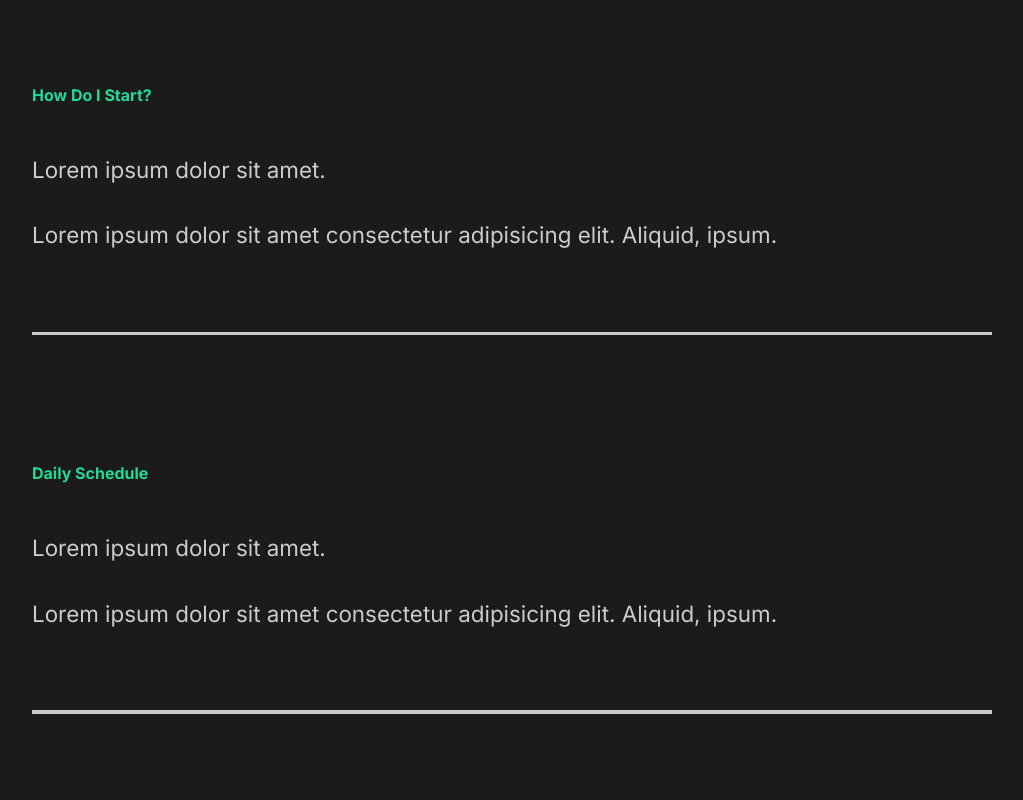
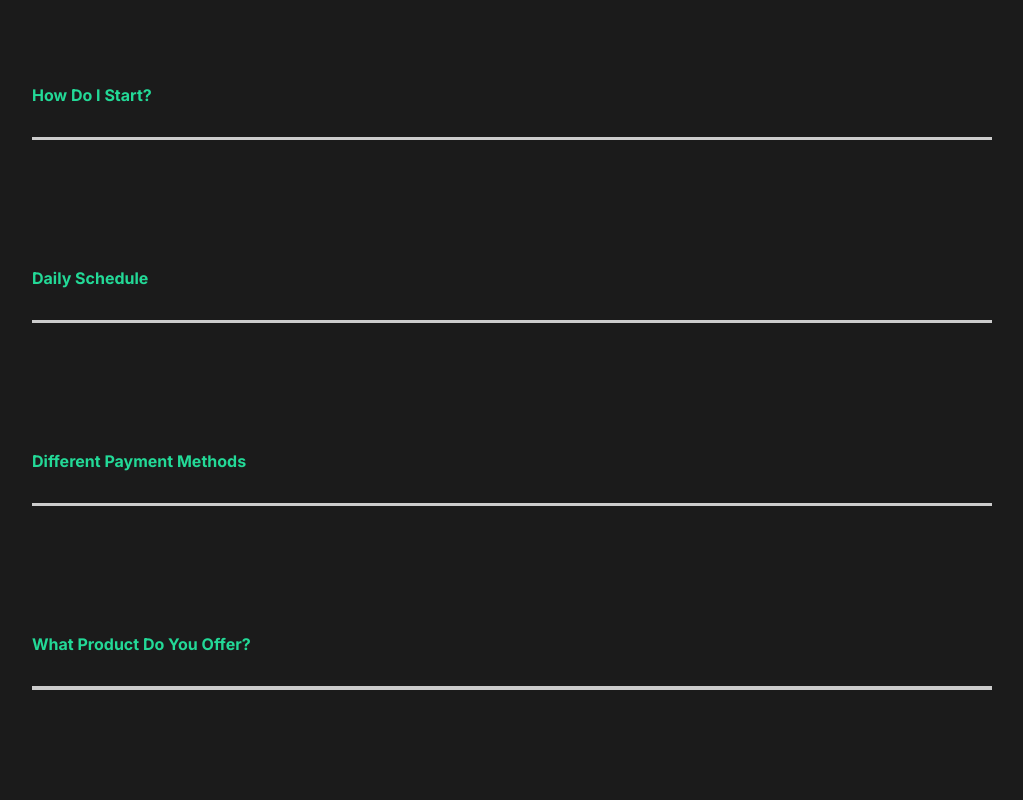
Before and after one commit to geoffctn/capture, a React (Create React App) app: page / in a window 1280 px wide. Shown: the part 2380-3180 px from the top of the page, without its empty margins (128-1151 px from the left). Built offline with nearby package versions, Linux system fonts and the light colour scheme.

Commit message:
added about us animation and scroll anims

```diff
--- a/src/animation.js
+++ b/src/animation.js
@@ -92,3 +92,20 @@ export const sliderContainer = {
     },
   },
 }
+
+export const scrollReveal = {
+  hidden: {
+    opacity: 0,
+    scale: 1.2,
+    transition: {
+      duration: 0.5,
+    },
+  },
+  show: {
+    opacity: 1,
+    scale: 1,
+    transition: {
+      duration: 0.5,
+    },
+  },
+}
--- a/src/components/FaqSection.js
+++ b/src/components/FaqSection.js
@@ -1,15 +1,25 @@
 import React from 'react'
 import styled from 'styled-components'
+import useScroll from './useScroll'
 import { About } from '../styles'
+import Toggle from './Toggle'
+import { AnimateSharedLayout } from 'framer-motion'
+import { scrollReveal } from '../animation'
 
 const FaqSection = () => {
+  const [element, controls] = useScroll()
   return (
-    <Faq>
+    <Faq
+      variants={scrollReveal}
+      animate={controls}
+      initial="hidden"
+      ref={element}
+    >
       <h2>
         Any Questions <span>FAQ</span>
       </h2>
-      <div className="question">
-        <h4>How Do I Start?</h4>
+      <AnimateSharedLayout>
+        <Toggle title="How Do I Start?">
           <div className="answer">
             <p>Lorem ipsum dolor sit amet.</p>
             <p>
@@ -17,10 +27,8 @@ const FaqSection = () => {
               ipsum.
             </p>
           </div>
-        <div className="faq-line"></div>
-      </div>
-      <div className="question">
-        <h4>Daily Schedule</h4>
+        </Toggle>
+        <Toggle title="Daily Schedule">
           <div className="answer">
             <p>Lorem ipsum dolor sit amet.</p>
             <p>
@@ -28,10 +36,8 @@ const FaqSection = () => {
               ipsum.
             </p>
           </div>
-        <div className="faq-line"></div>
-      </div>
-      <div className="question">
-        <h4>Different Payment Methods</h4>
+        </Toggle>
+        <Toggle title="Different Payment Methods">
           <div className="answer">
             <p>Lorem ipsum dolor sit amet.</p>
             <p>
@@ -39,10 +45,8 @@ const FaqSection = () => {
               ipsum.
             </p>
           </div>
-        <div className="faq-line"></div>
-      </div>
-      <div className="question">
-        <h4>What Product Do You Offer?</h4>
+        </Toggle>
+        <Toggle title="What Product Do You Offer?">
           <div className="answer">
             <p>Lorem ipsum dolor sit amet.</p>
             <p>
@@ -50,8 +54,8 @@ const FaqSection = () => {
               ipsum.
             </p>
           </div>
-        <div className="faq-line"></div>
-      </div>
+        </Toggle>
+      </AnimateSharedLayout>
     </Faq>
   )
 }
--- a/src/components/ServicesSection.js
+++ b/src/components/ServicesSection.js
@@ -1,5 +1,6 @@
 import React from 'react'
 import styled from 'styled-components'
+import useScroll from './useScroll'
 // import icons
 import clock from '../img/clock.svg'
 import diaphragm from '../img/diaphragm.svg'
@@ -7,10 +8,12 @@ import money from '../img/money.svg'
 import teamwork from '../img/teamwork.svg'
 import home2 from '../img/home2.png'
 import { About, Description, Image } from '../styles'
+import { fade } from '../animation'
 
 const ServicesSection = () => {
+  const [element, controls] = useScroll()
   return (
-    <Services>
+    <Services variants={fade} animate={controls} initial="hidden" ref={element}>
       <Description>
         <h2>
           High <span>quality</span> services
--- /dev/null
+++ b/src/components/Toggle.js
@@ -0,0 +1,16 @@
+import React, { useState } from 'react'
+import { motion } from 'framer-motion'
+
+const Toggle = ({ title, children }) => {
+  const [toggle, setToggle] = useState(false)
+
+  return (
+    <motion.div layout className="question" onClick={() => setToggle(!toggle)}>
+      <motion.h4 layout>{title}</motion.h4>
+      {toggle ? children : ''}
+      <div className="faq-line"></div>
+    </motion.div>
+  )
+}
+
+export default Toggle
--- /dev/null
+++ b/src/components/useScroll.js
@@ -0,0 +1,15 @@
+import { useAnimation } from 'framer-motion'
+import { useInView } from 'react-intersection-observer'
+
+const useScroll = () => {
+  const controls = useAnimation()
+  const [element, view] = useInView({ threshold: 0.5 })
+  if (view) {
+    controls.start('show')
+  } else {
+    controls.start('hidden')
+  }
+  return [element, controls]
+}
+
+export default useScroll
--- a/src/styles.js
+++ b/src/styles.js
@@ -1,6 +1,7 @@
 import styled from 'styled-components'
+import { motion } from 'framer-motion'
 
-export const About = styled.div`
+export const About = styled(motion.div)`
   display: flex;
   align-items: center;
   justify-content: space-between;
```
Lines whose indentation alone changed are shown as unchanged.
